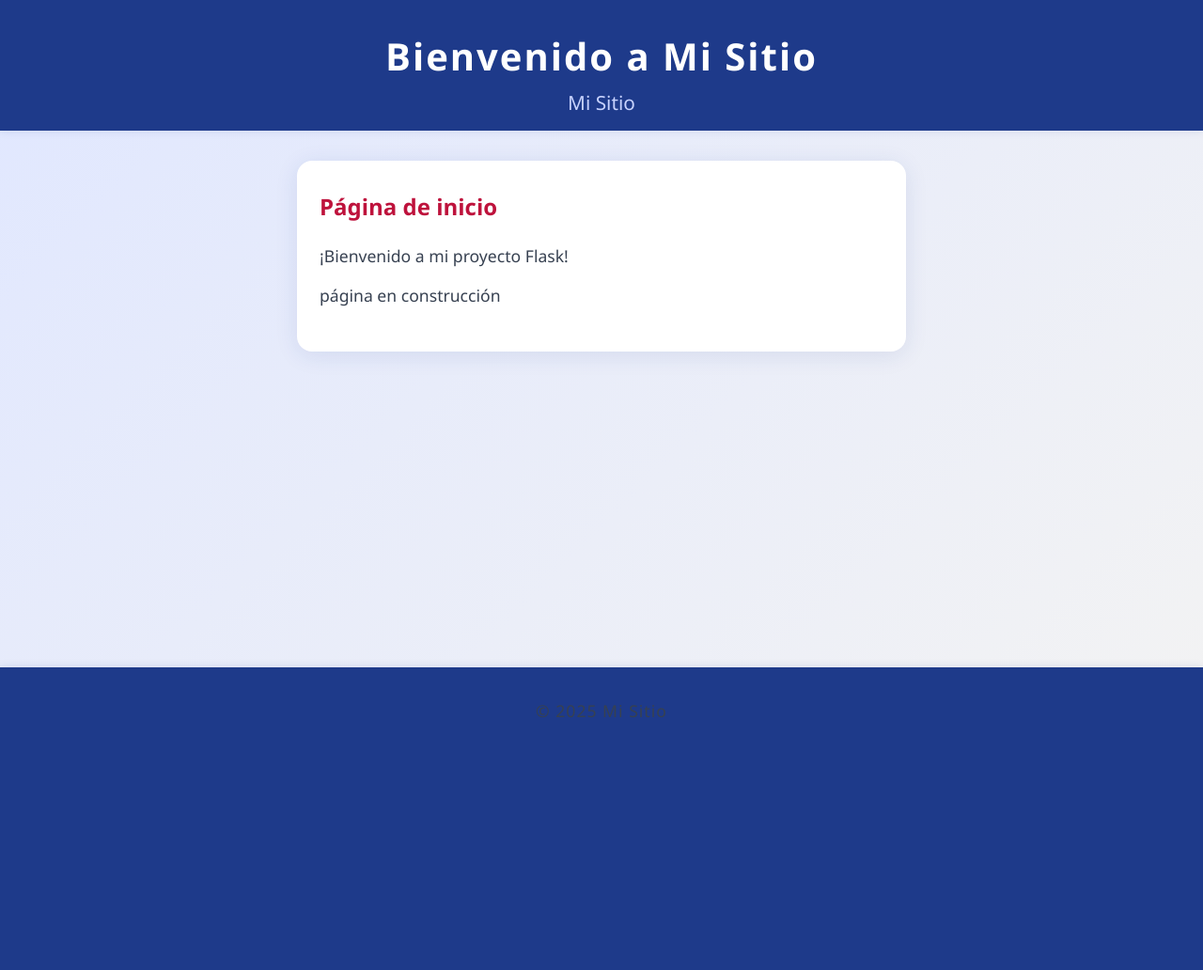
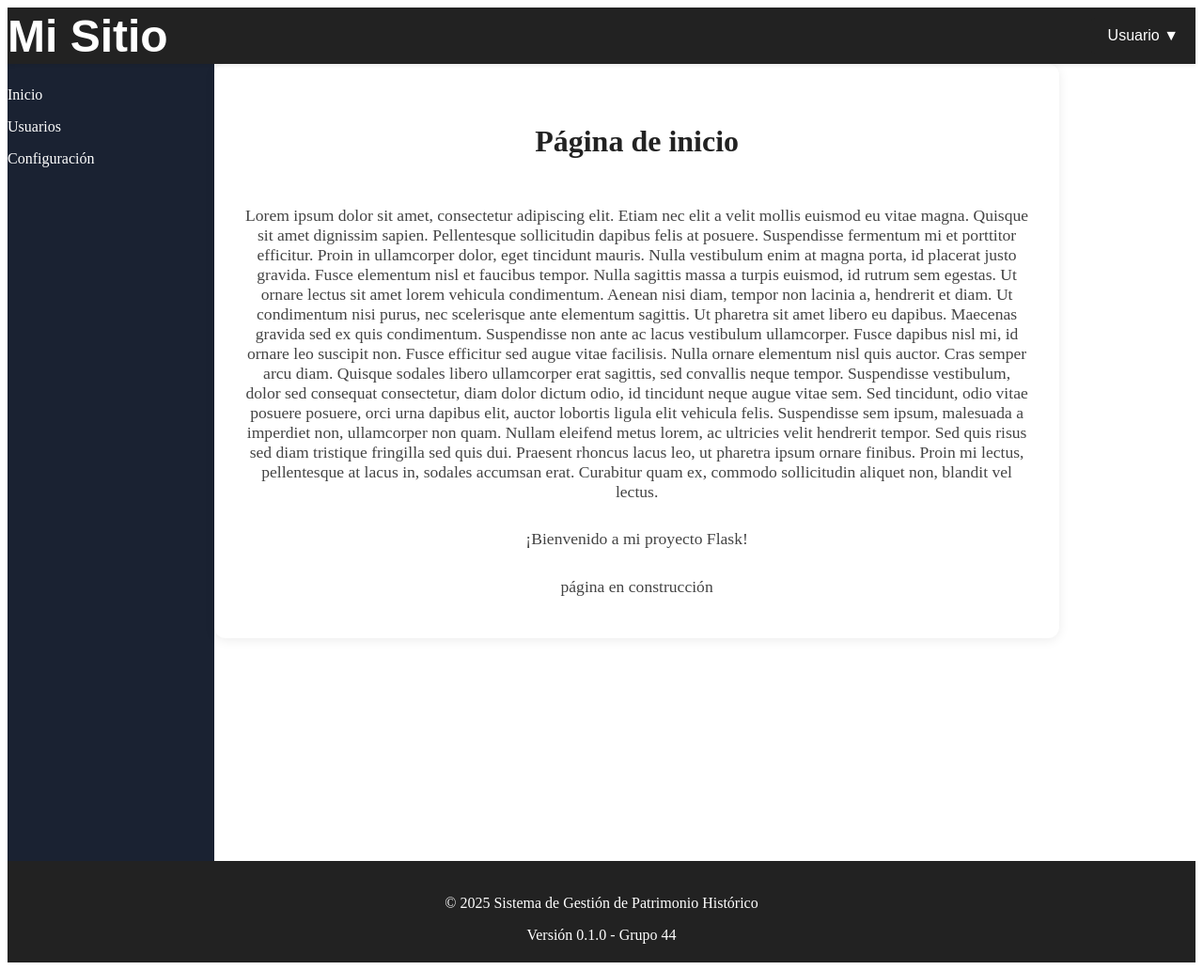
Before and after one commit to sabhas24/SitiosHistoricosApp, a Python web app: template admin/src/web/templates/home.html in a window 1280 px wide. Shown: the whole page at 94% size. Before the commit the page ends 763 px from the top, so only its background shows below. Run offline with Jinja, Linux system fonts and the light colour scheme; the template is opened without the code that fills it, so the values that code supplies are empty.

Commit message:
agrego layaout basico

```diff
--- a/admin/pyproject.toml
+++ b/admin/pyproject.toml
@@ -18,6 +18,10 @@ packages = [{include = "web", from = "src"}]
 [tool.poetry.group.test.dependencies]
 pytest = "^8.4.2"
 
+
+[tool.poetry.group.dev.dependencies]
+black = "^25.9.0"
+
 [build-system]
 requires = ["poetry-core>=2.0.0,<3.0.0"]
 build-backend = "poetry.core.masonry.api"
--- a/admin/src/web/__init__.py
+++ b/admin/src/web/__init__.py
@@ -2,10 +2,11 @@ from flask import Flask
 from flask import render_template
 from src.web.handlers import error
 from flask import abort
+from src.web.config import config
 
 def create_app(env="development", static_folder="../../static"):
     app = Flask(__name__, static_folder=static_folder)
-
+    app.config.from_object(config[env])
     @app.route('/')
     def home():
         return render_template('home.html')
--- /dev/null
+++ b/admin/src/web/templates/footer.html
@@ -0,0 +1,10 @@
+<footer class="main-footer">
+    <div class="footer-content">
+        <div class="footer-left">
+            <p>&copy; 2025 Sistema de Gestión de Patrimonio Histórico</p>
+        </div>
+        <div class="footer-right">
+            <span>Versión 0.1.0 - Grupo 44</span>
+        </div>
+    </div>
+</footer>
--- a/admin/src/web/templates/home.html
+++ b/admin/src/web/templates/home.html
@@ -3,7 +3,12 @@
 {% block title %}Inicio{% endblock %}
 
 {% block content %}
+<div class="main-content">
     <h3>Página de inicio</h3>
+    <p>Lorem ipsum dolor sit amet, consectetur adipiscing elit. Etiam nec elit a velit mollis euismod eu vitae magna. Quisque sit amet dignissim sapien. Pellentesque sollicitudin dapibus felis at posuere. Suspendisse fermentum mi et porttitor efficitur. Proin in ullamcorper dolor, eget tincidunt mauris. Nulla vestibulum enim at magna porta, id placerat justo gravida. Fusce elementum nisl et faucibus tempor. Nulla sagittis massa a turpis euismod, id rutrum sem egestas. Ut ornare lectus sit amet lorem vehicula condimentum. Aenean nisi diam, tempor non lacinia a, hendrerit et diam. Ut condimentum nisi purus, nec scelerisque ante elementum sagittis. Ut pharetra sit amet libero eu dapibus. Maecenas gravida sed ex quis condimentum. Suspendisse non ante ac lacus vestibulum ullamcorper.
+
+Fusce dapibus nisl mi, id ornare leo suscipit non. Fusce efficitur sed augue vitae facilisis. Nulla ornare elementum nisl quis auctor. Cras semper arcu diam. Quisque sodales libero ullamcorper erat sagittis, sed convallis neque tempor. Suspendisse vestibulum, dolor sed consequat consectetur, diam dolor dictum odio, id tincidunt neque augue vitae sem. Sed tincidunt, odio vitae posuere posuere, orci urna dapibus elit, auctor lobortis ligula elit vehicula felis. Suspendisse sem ipsum, malesuada a imperdiet non, ullamcorper non quam. Nullam eleifend metus lorem, ac ultricies velit hendrerit tempor. Sed quis risus sed diam tristique fringilla sed quis dui. Praesent rhoncus lacus leo, ut pharetra ipsum ornare finibus. Proin mi lectus, pellentesque at lacus in, sodales accumsan erat. Curabitur quam ex, commodo sollicitudin aliquet non, blandit vel lectus.</p>
     <p>¡Bienvenido a mi proyecto Flask!</p>
     <p>página en construcción </p>
+</div>
 {% endblock %}
--- a/admin/src/web/templates/layout.html
+++ b/admin/src/web/templates/layout.html
@@ -3,20 +3,22 @@
 <head>
     <meta charset="UTF-8">
     <title>{% block title %}Mi Sitio{% endblock %}</title>
-    <link rel="stylesheet" href="{{ url_for('static', filename='style.css') }}"/>
-</head>
+    <link rel="stylesheet" href="{{ url_for('static', filename='css/sidebar.css') }}">
+    <link rel="stylesheet" href="{{ url_for('static', filename='css/topBar.css') }}">
+    <link rel="stylesheet" href="{{ url_for('static', filename='css/footer.css') }}">
+    <link rel="stylesheet" href="{{ url_for('static', filename='css/home.css') }}">
+    <linl rel="stylesheet" href="{{ url_for('static', filename='css/layout.css') }}">
 <body>
-    <header>
-        <h1>Bienvenido a Mi Sitio </h1>
-       <h2>Mi Sitio</h2>
-    </header>
+  {% include 'topBar.html' %}
+  <div class="layout-container">
+  {% include 'sidebar.html' %}
+
     <main>
         {% block content %}
-
         {% endblock %}
     </main>
-    <footer>
-        <p>&copy; 2025 Mi Sitio</p>
-    </footer>
+
+  </div>
+    {% include 'footer.html' %}
 </body>
 </html>
--- /dev/null
+++ b/admin/src/web/templates/sidebar.html
@@ -0,0 +1,7 @@
+<nav class="sidebar" id="sidebar">
+    <ul>
+        <li>Inicio</li>
+        <li>Usuarios</li>
+        <li>Configuración</li>
+    </ul>
+</nav>
--- /dev/null
+++ b/admin/src/web/templates/topBar.html
@@ -0,0 +1,15 @@
+<header class="topBar">
+  <div class="logo">
+    <h1>Mi Sitio</h1>
+  </div>
+  <div class="menu">
+    <div class="dropdown">
+      <button class="dropbtn">Usuario ▼</button>
+      <div class="dropdown-content">
+        <a href="/perfil">Perfil</a>
+        <a href="/configuracion">Configuración</a>
+        <a href="/logout">Cerrar sesión</a>
+      </div>
+    </div>
+  </div>
+</header>
--- /dev/null
+++ b/admin/static/css/footer.css
@@ -0,0 +1,17 @@
+footer {
+    background-color: #222;
+    color: #fff;
+    padding: 20px 0;
+    text-align: center;
+    font-size: 16px;
+}
+
+footer a {
+    color: #ffd700;
+    text-decoration: none;
+    margin: 0 10px;
+}
+
+footer a:hover {
+    text-decoration: underline;
+}
--- /dev/null
+++ b/admin/static/css/home.css
@@ -0,0 +1,25 @@
+.main-content {
+    width: 100%;
+    max-width: 80%;
+    padding: 32px;
+    background: #fff;
+    display: flex   ;
+    flex-direction: column;
+    border-radius: 12px;
+    box-shadow: 0 2px 12px rgba(0,0,0,0.08);
+    text-align: center;
+}
+
+.main-content h3 {
+    display:flex;
+    flex-direction: column;
+
+    font-size: 2rem;
+    color: #222;
+}
+
+.main-content p {
+    margin-bottom: 12px;
+    font-size: 1.1rem;
+    color: #444;
+}
--- /dev/null
+++ b/admin/static/css/sidebar.css
@@ -0,0 +1,52 @@
+/* Contenedor principal en layout */
+.layout-container {
+    display: flex;
+    align-items: flex-start;
+    min-height: 80vh;
+}
+
+/* Sidebar */
+.sidebar {
+
+    width: 220px;
+    background: #1a2232;
+    color: #fff;
+    min-height: 100vh;
+    padding: 24px 0;
+    flex-shrink: 0;
+}
+
+.sidebar .logo {
+    margin-bottom: 32px;
+    font-size: 1.5rem;
+    font-weight: bold;
+    text-align: center;
+}
+
+.sidebar nav {
+    flex: 1;
+}
+
+.sidebar ul {
+    list-style: none;
+    padding: 0;
+    margin: 0;
+}
+
+.sidebar li {
+    margin-bottom: 16px;
+}
+
+.sidebar a {
+    color: #fff;
+    text-decoration: none;
+    padding: 8px 12px;
+    border-radius: 4px;
+    display: block;
+    transition: background 0.2s;
+}
+
+.sidebar a:hover,
+.sidebar a.active {
+    background-color: #1a2232;
+}
--- /dev/null
+++ b/admin/static/css/topBar.css
@@ -0,0 +1,83 @@
+.topBar {
+    position: relative;
+    height: 60px;
+    background-color: #222;
+    color: #fff;
+    display: flex;
+    align-items: center;
+    justify-content: space-between;
+
+    box-shadow: 0 2px 4px rgba(0,0,0,0.08);
+    font-family: Arial, sans-serif;
+}
+
+.topBar .logo {
+    font-size: 1.5rem;
+    font-weight: bold;
+}
+
+
+
+.topBar .menu  {
+    color: #fff;
+    text-decoration: none;
+    font-size: 1rem;
+    transition: color 0.2s;
+    position: relative;
+    display: inline-block;
+
+}
+
+.topBar .menu a:hover {
+    color: #ffd700;
+}
+
+/* Dropdown styles */
+.dropdown {
+    position: relative;
+    display: inline-block;
+}
+
+.dropbtn {
+    background-color: #222;
+    color: #fff;
+    padding: 10px 18px;
+    font-size: 1rem;
+    border: none;
+    cursor: pointer;
+    border-radius: 4px;
+}
+
+.dropbtn:hover,
+.dropbtn:focus {
+    background-color: #333;
+}
+
+.dropdown-content {
+    display: none;
+    position: absolute;
+    right: 0;
+    background-color: #fff;
+    min-width: 160px;
+    box-shadow: 0 8px 16px rgba(0,0,0,0.15);
+    z-index: 1;
+    border-radius: 4px;
+    overflow: hidden;
+}
+
+.dropdown-content a {
+    color: #222;
+    padding: 12px 16px;
+    text-decoration: none;
+    display: block;
+    transition: background 0.2s;
+}
+
+.dropdown-content a:hover {
+    background-color: #f1f1f1;
+}
+
+.dropdown:hover .dropdown-content,
+.dropdown:focus-within .dropdown-content {
+    display: block;
+}
```
Also changed, not shown: admin/src/web/config.py (added, +15 -0 lines), admin/static/css/layout.css (added, +35 -0 lines), admin/src/models/__init__.py (added), admin/src/web/controllers/__init__.py (added), admin/static/css/style.css (renamed from admin/static/style.css), 1 other file.
